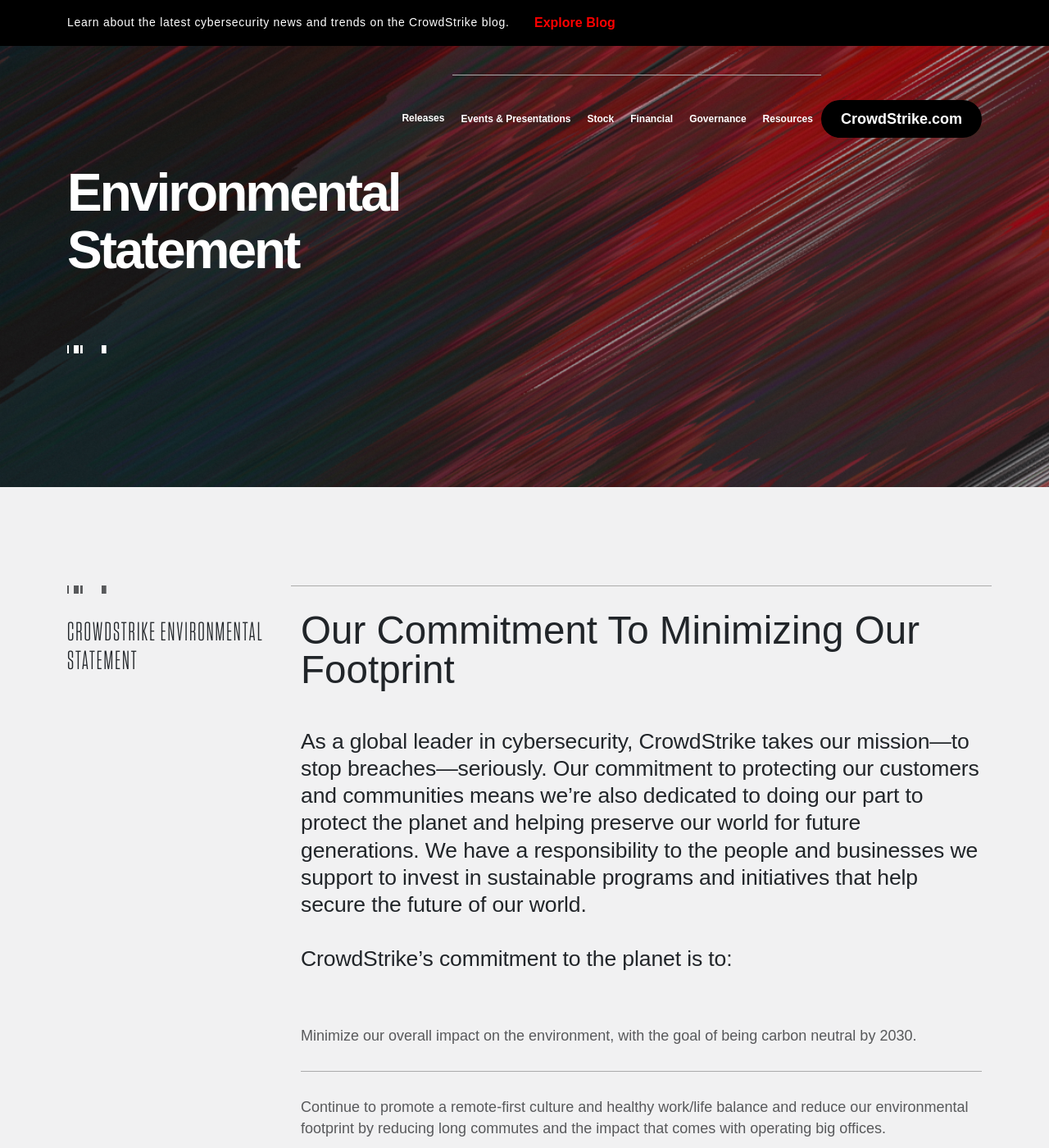
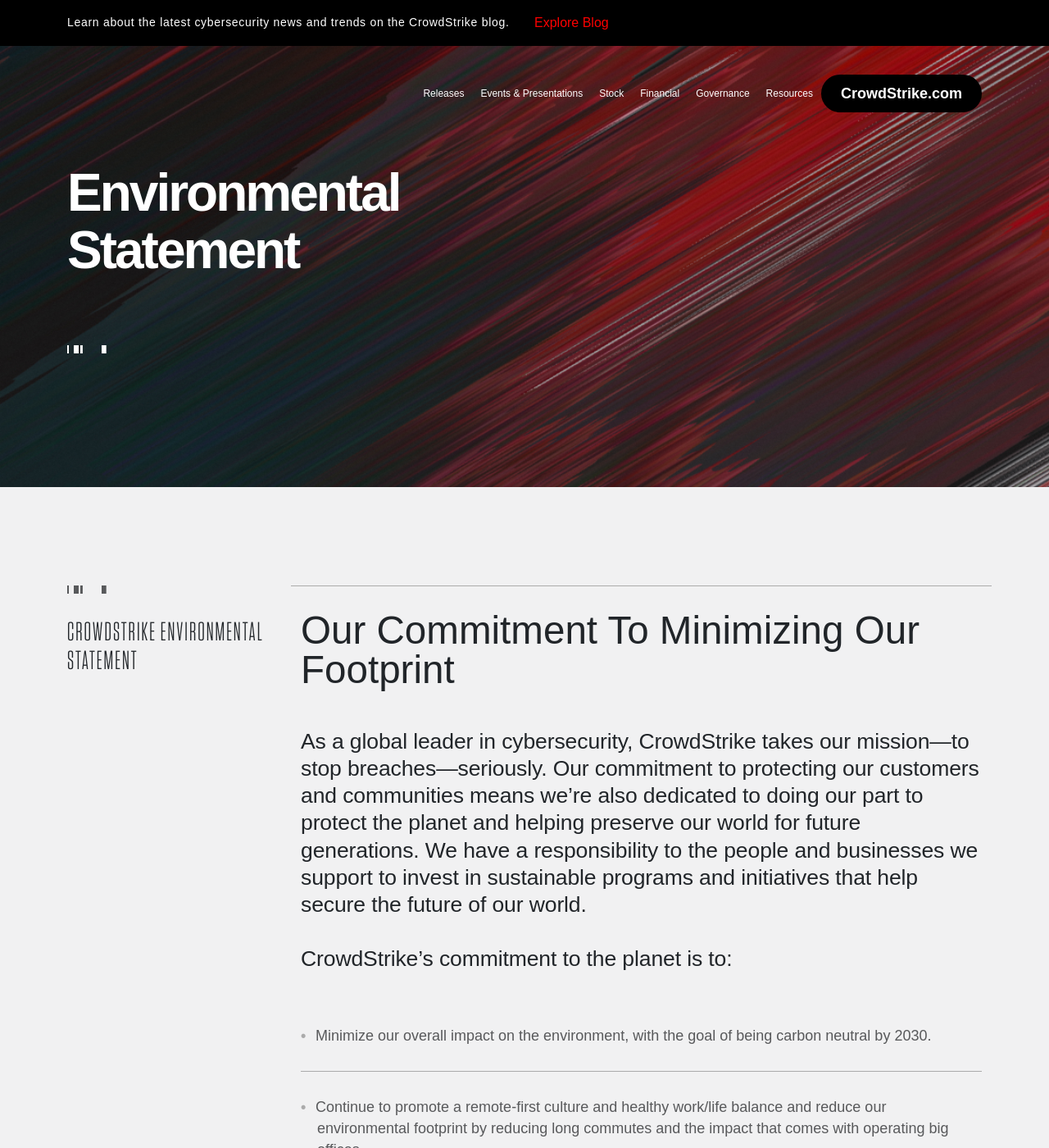
Before and after one commit to Goodthree-Dev/crowdstrike.investor-relations, a Jekyll site: the page built from resources/environmental-statement.html, in a window 1280 px wide and 1400 px high. Shown: the whole window at 82% size. Built offline with Jekyll 4.4.1, drawn with Linux system fonts in a browser that asks for light colours; some web fonts are replaced; some of the changed text lies outside the part shown.

```diff
--- a/_sass/components/_lists.scss
+++ b/_sass/components/_lists.scss
@@ -1,4 +1,7 @@
-ul {
+.text-list {
+  list-style: none;
+  text-indent: 0;
+  margin-left: 0;
 
   li {
     color: $brand_black_80;
@@ -6,8 +9,17 @@ ul {
     font-size: 18px;
     line-height: 26px;
     border-top: 1px solid $brand_black_40;
-    padding: 30px 0;
+    padding: 30px 0 30px 20px;
     position: relative;
+
+    &:before {
+      content: "\2022";
+      color: $brand_black_40;
+      font-weight: bold;
+      display: inline-block;
+      width: 1em;
+      margin-left: -20px;
+    }
 
     &:first-of-type {
       border-top: 0;
--- a/_sass/web/_typography.scss
+++ b/_sass/web/_typography.scss
@@ -6,8 +6,6 @@ h1, h2, h3, h4, h5, h6 {
 }
 
 h1 {
-  // font-size: 10em;
-  // @include fluid-type(90px, 222px);
   @include fluid-type(28px, 70px);
   color: white;
   line-height: 1.1em;
@@ -73,10 +71,27 @@ a {
 	color: $brand_red;
   text-decoration: none;
   transition: all 0.2s ease-in-out;
-  font-weight: 700;
 
 	&:hover {
     color: $brand_red;
 		text-decoration: underline;
 	}
+
+  &.styled-link {
+    text-decoration: underline;
+    font-size: 24px;
+    line-height: 28px;
+    padding-right: 30px;
+    position: relative;
+
+    &:after {
+      display: inline-block;
+      content: ' ';
+      background-image: url('/assets/images/icon-arrow-red.svg');
+      height: 26px;
+      margin-left: 30px;
+      width: 26px;
+      text-decoration: underline;
+    }
+  }
 }
--- a/resources/environmental-statement.html
+++ b/resources/environmental-statement.html
@@ -16,7 +16,7 @@ permalink: /resources/environmental-statement.html
 
         <p class="p-03">CrowdStrike’s commitment to the planet is to:</p>
 
-        <ul>
+        <ul class="text-list">
           <li>Minimize our overall impact on the environment, with the goal of being carbon neutral by 2030.</li>
           <li>Continue to promote a remote-first culture and healthy work/life balance and reduce our environmental footprint by reducing long commutes and the impact that comes with operating big offices.</li>
           <li>Educate, empower and inspire our people to take tangible steps to live more sustainably and minimize their individual footprints.</li>
@@ -56,6 +56,11 @@ permalink: /resources/environmental-statement.html
         <p class="p-03">CrowdStrike empowers our employees to raise ideas and suggestions on how to be more environmentally friendly and we take them all seriously. In 2019 we created a dedicated Green Team and allocated resources to programs that aim to educate, inspire and empower our people around sustainability and to identify, recommend and help implement specific practices and solutions to help CrowdStrike operate in more environmentally sustainable ways.</p>
 
         <p class="p-03">With our Falcon platform, we created the first multi-tenant, cloud native, intelligent security solutioInternal initiatives include:</p>
+        <ul class="text-list">
+          <li>Sustainable facilities updates like adding bulk snack items, having washable utensils and dishware, and transitioning away from single-use plastic bottle drinks to refillable drink stations.</li>
+          <li>Expert speaker series with climate change activists.</li>
+          <li>Regular “green” challenges for employees.</li>
+          <li>Quarterly Green Team Newsletter.</li>
       </div>
     </div>
   </div>
```
Also changed, not shown: resources/annual-meeting.html (added, +20 -0 lines), assets/images/icon-arrow-red.svg (added).
